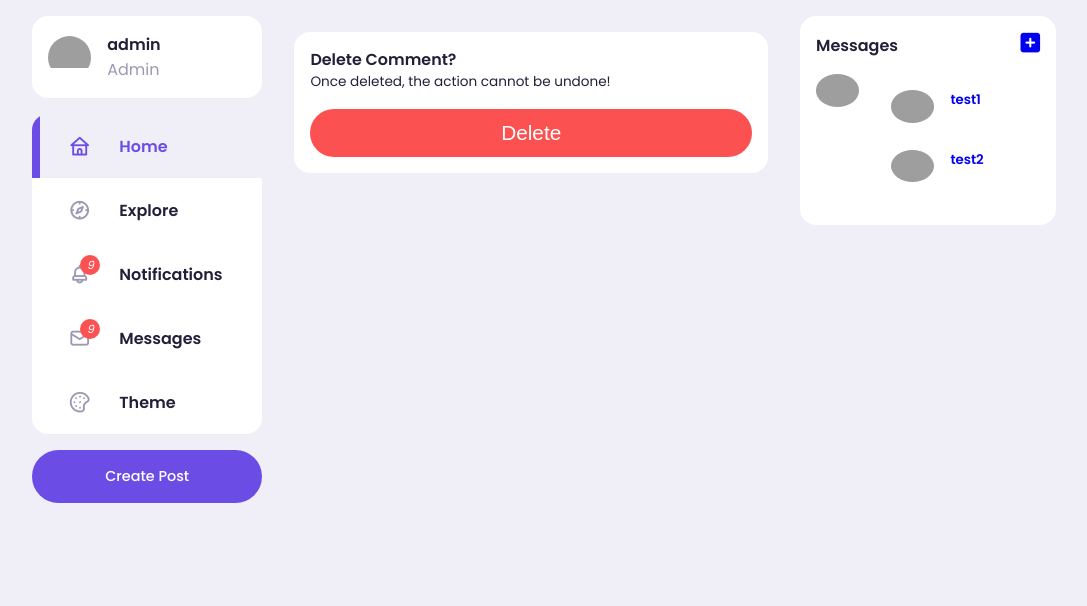
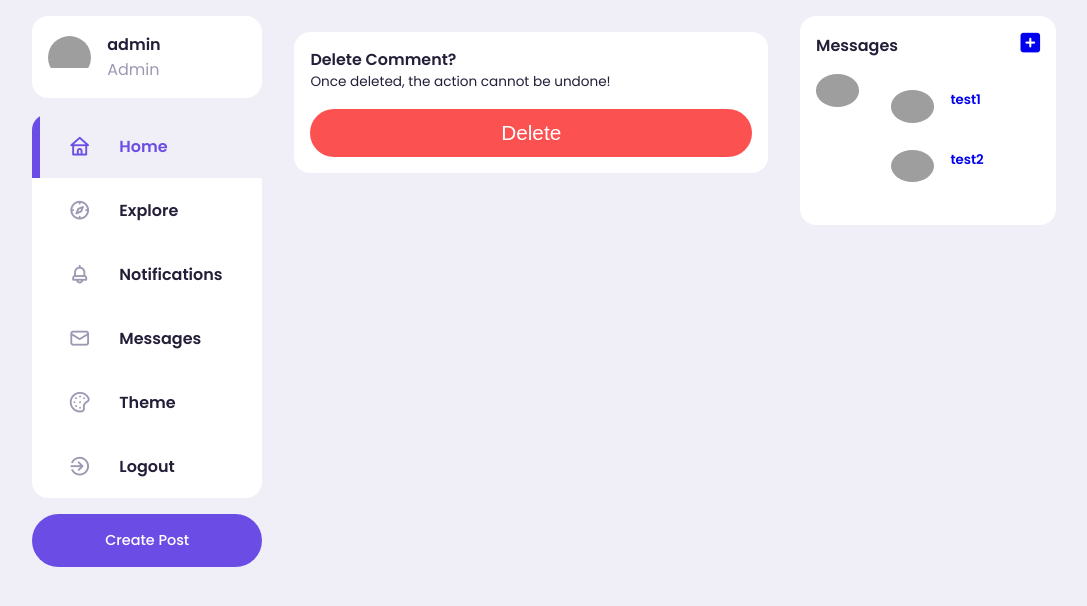
Before and after one commit to pulak-tandon19/ReachMe, a Django app: page /social/post/63/comment/delete/21/ in a window 1280 px wide. Shown: the part 70-676 px from the top of the page, without its empty margins (96-1183 px from the left). Run offline with Django 4.2, Linux system fonts and the light colour scheme; a user stored in the database is signed in; data comes from the database, SQL or seed files in the repository; both versions use the stored data as it was after the commit; parts of the project's set-up code (start-up, migrations or seed data) failed here and were passed over; some libraries are stand-ins or nearby versions; grey boxes are pictures that could not be loaded.

Commit message:
Added Logout

```diff
--- a/landing/templates/landing/base.html
+++ b/landing/templates/landing/base.html
@@ -49,20 +49,15 @@
 
 
     <div class="sidebar">
-          <!-- <li onclick="location.href ='{% url 'post-list' %}'" class="menu-item active">
-            <span><i class="uil uil-home"></i></span><h3 class= "heading">Home</h3>
-          </li>
-        <li onclick="location.href ='{% url 'explore' %}';" class="menu-item">
-            <span><i class="uil uil-compass"></i></span><h3 class= "heading">Explore</h3>
-        </li> -->
         <a href ="{% url 'post-list' %}" class="menu-item active">
           <span><i class="uil uil-home"></i></span><h3 class= "heading">Home</h3>
         </a>
-      <a href ="{% url 'explore' %"} class="menu-item">
+      <a  href ="{% url 'explore' %}" class="menu-item">
           <span><i class="uil uil-compass"></i></span><h3 class= "heading">Explore</h3>
       </a>
         <li href="" class="menu-item" id="notifications">
-            <span><i class="uil uil-bell"><small class="notification-count">9</small></i></span><h3 class= "heading">Notifications</h3>
+          <!-- <small class="notification-count">9</small> -->
+            <span><i class="uil uil-bell"></i></span><h3 class= "heading">Notifications</h3>
              <!-- ...........notification popup............ -->
              <div class="notifications-popup">
 
@@ -70,12 +65,16 @@
         </li>
         <li href="" class="menu-item" id="messages-notifications">
 
-            <span><i class="uil uil-envelope-alt"><small class="notification-count">9</small></i></span><h3 class= "heading">Messages</h3>
+            <span><i class="uil uil-envelope-alt"></i></span>
+            <h3 class= "heading">Messages</h3>
 
         </li>
         <li href="" class="menu-item" id="theme">
             <span><i class="uil uil-palette"></i></span><h3 class= "heading">Theme</h3>
         </li>
+        <a href ="{% url 'account_logout' %}" class="menu-item">
+          <span><i class="uil uil-sign-out-alt"></i></span><h3 class= "heading">Logout</h3>
+        </a>
     </div>
         <!-- ...........end of sidebar............ -->
     <label for="create-post" class ="btn btn-primary">Create Post</label>
--- a/static/js/index.js
+++ b/static/js/index.js
@@ -1,31 +1,6 @@
-var getUrl = window.location.href;
+// var getUrl = window.location.href;
 // var getPrefixBySlash = getUrl.split('/');
-console.log(getUrl());
-
-if(getPrefixBySlash[1]==="explore")
-{
-    console.log("Ho gaya");
-    changeActiveItem();
-
-
-
-
-
-
-
-
-
-
-
-
-
-
-
-
-
-
-
-
+// console.log(getUrl());
 
 
 
```
Also changed, not shown: socialnetwork/settings.py (+5 -5 lines), db.sqlite3.
